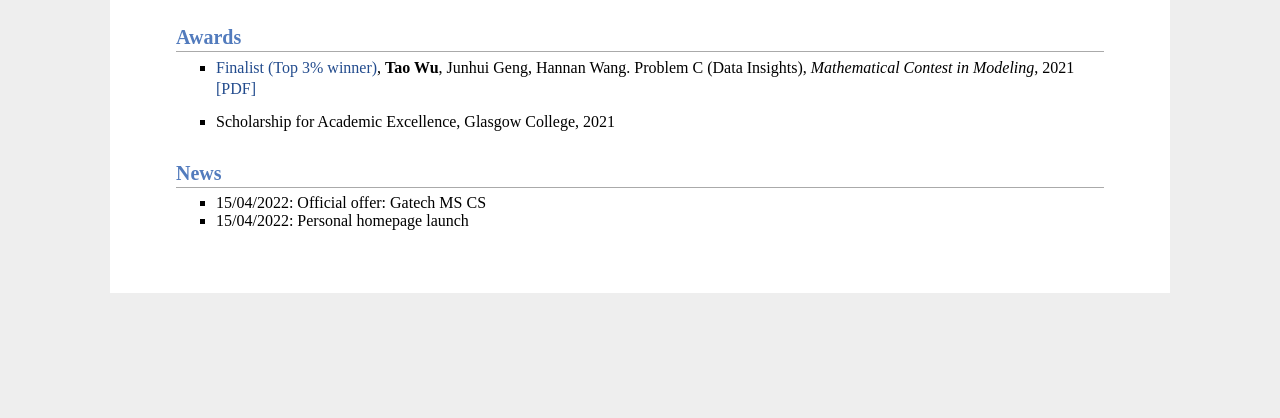
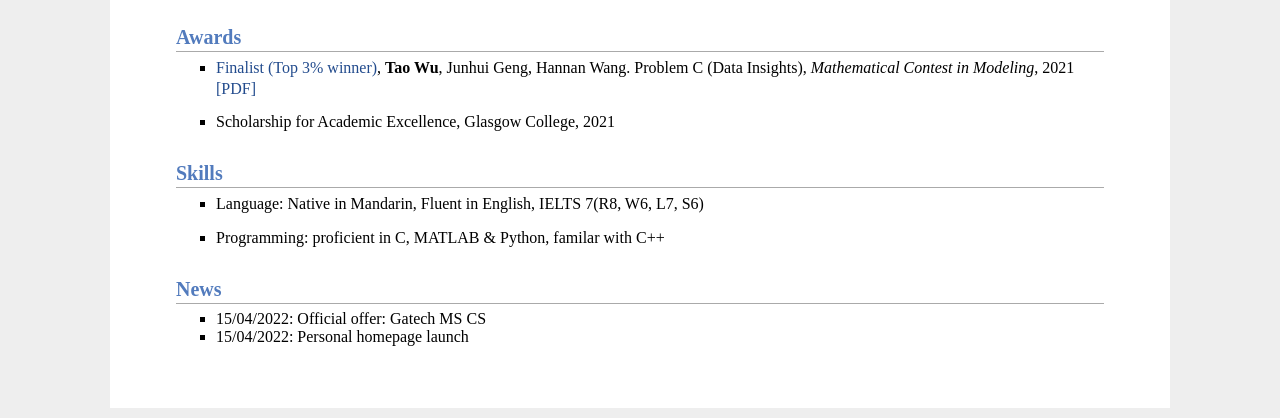
Before and after one commit to 997744/TaoWU.github.io, a plain HTML site: page index.html in a window 1280 px wide. Shown: the part 970-1388 px from the top of the page. Before the commit the page ends 1273 px from the top, so only its background shows below. Drawn offline with Linux system fonts and the light colour scheme.

Commit message:
Update index.html

```diff
--- a/index.html
+++ b/index.html
@@ -95,6 +95,16 @@ Problem C (Data Insights), <i>Mathematical Contest in Modeling</i>, 2021 <a href
 </li>
 </ul>
 
+<h2>Skills</h2>
+<ul>
+<li><p>Language: Native in Mandarin, Fluent in English, IELTS 7(R8, W6, L7, S6)</p>
+</li>
+</ul>
+<ul>
+<li><p>Programming: proficient in C, MATLAB & Python, familar with C++</p>
+</li>
+</ul>
+
 
 <h2>News</h2>
 <ul>
```
